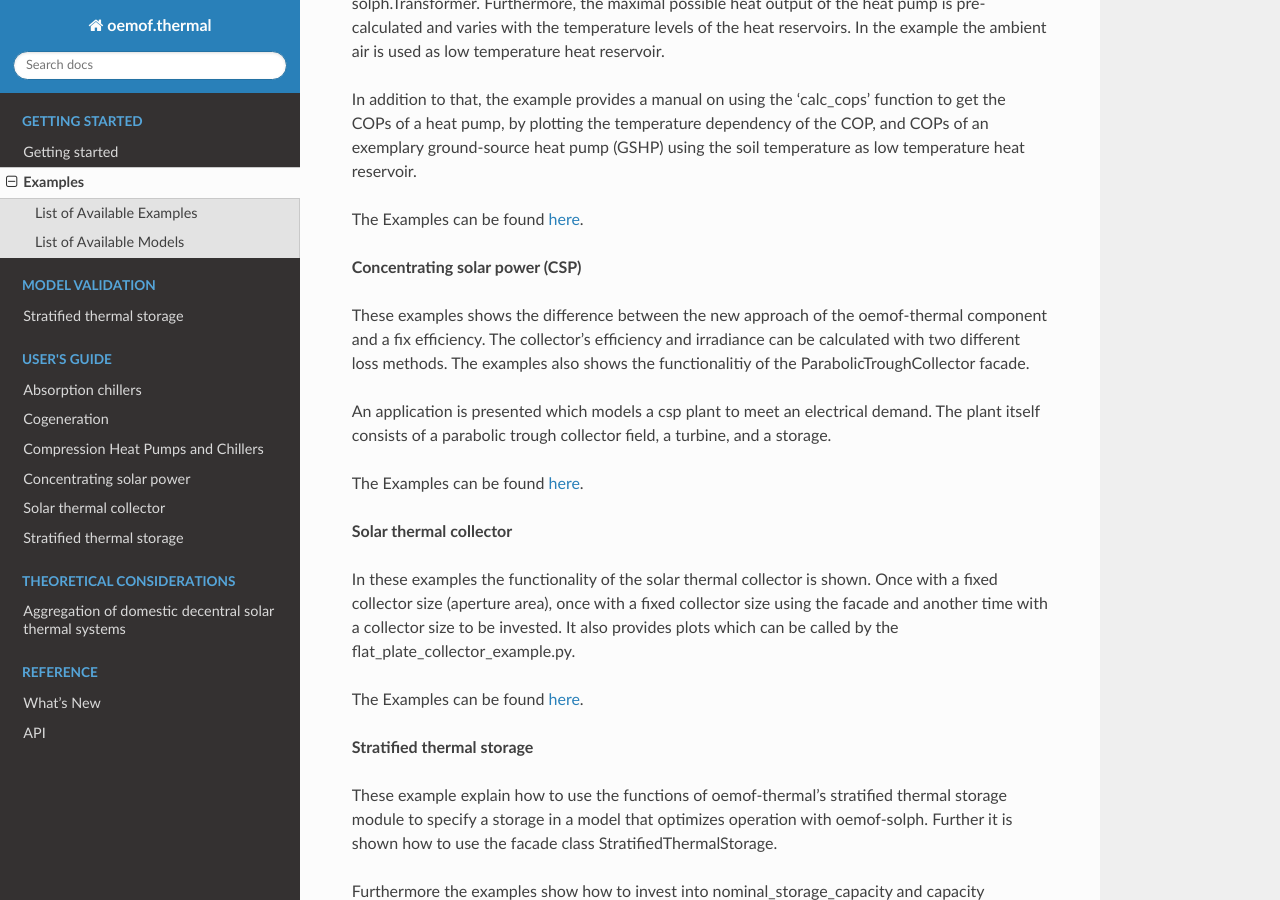
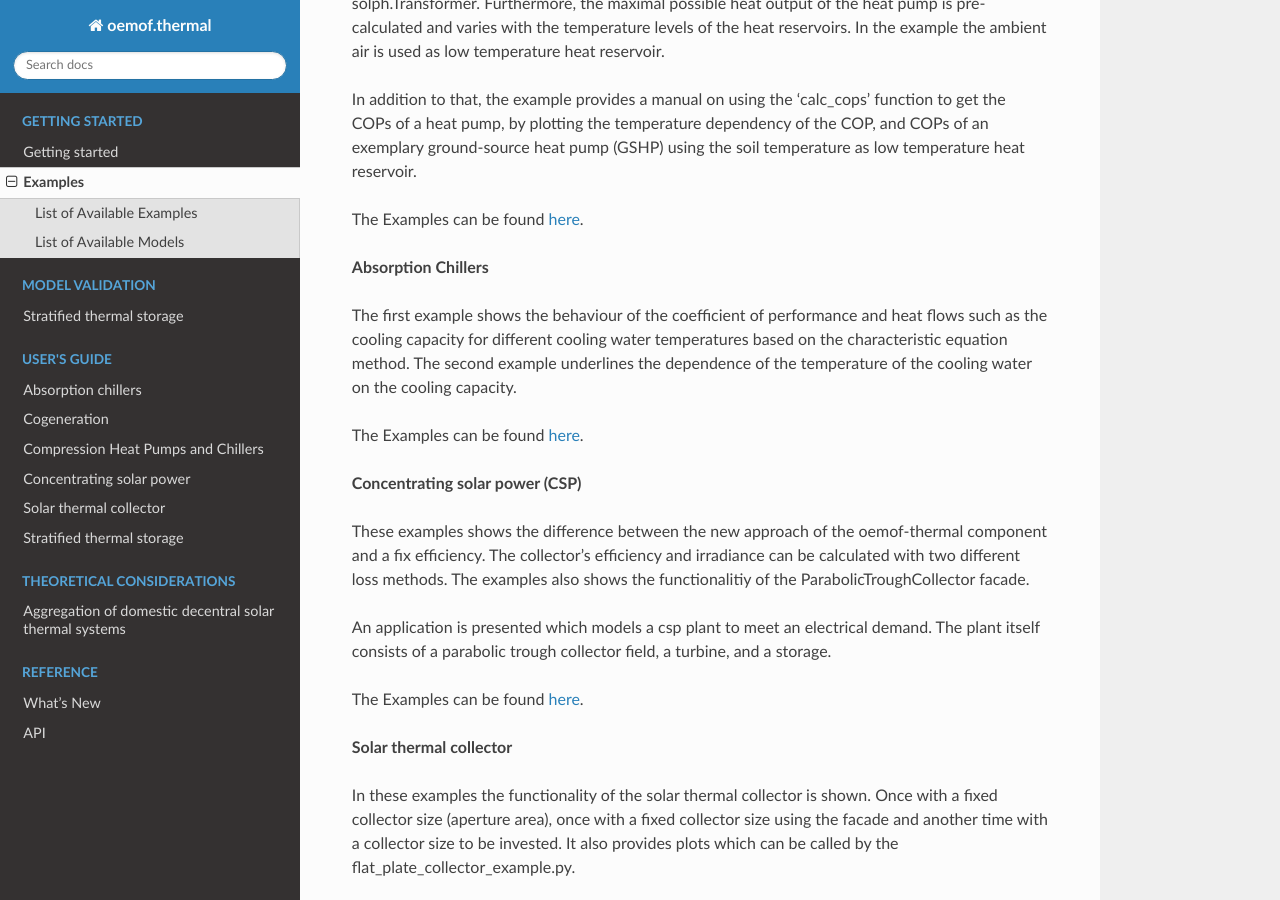
Before and after one commit to oemof/oemof-thermal, a Sphinx documentation site: the page built from docs/examples.rst, in a window 1280 px wide and 900 px high, scrolled down 632 px. Built offline with Sphinx 7.4.7 and the Read the Docs theme 2.0.0, drawn with Linux system fonts in a browser that asks for light colours; formulas are drawn with MathJax 3; pages that are not in the unit, such as notebooks, are missing from menus.

Commit message:
Add description of absorption chillers

```diff
--- a/docs/examples.rst
+++ b/docs/examples.rst
@@ -33,6 +33,14 @@ to get the COPs of a heat pump, by plotting the temperature dependency of the CO
 ground-source heat pump (GSHP) using the soil temperature as low temperature heat reservoir.
 
 The Examples can be found `here <https://github.com/oemof/oemof-thermal/tree/master/examples/compression_heatpumps_and_chiller>`_.
+
+**Absorption Chillers**
+
+The first example shows the behaviour of the coefficient of performance and heat flows such as the cooling capacity
+for different cooling water temperatures based on the characteristic equation method.
+The second example underlines the dependence of the temperature of the cooling water on the cooling capacity.
+
+The Examples can be found `here <https://github.com/oemof/oemof-thermal/tree/master/examples/absorption_heatpumps_and_chiller>`_.
 
 **Concentrating solar power (CSP)**
 
```
